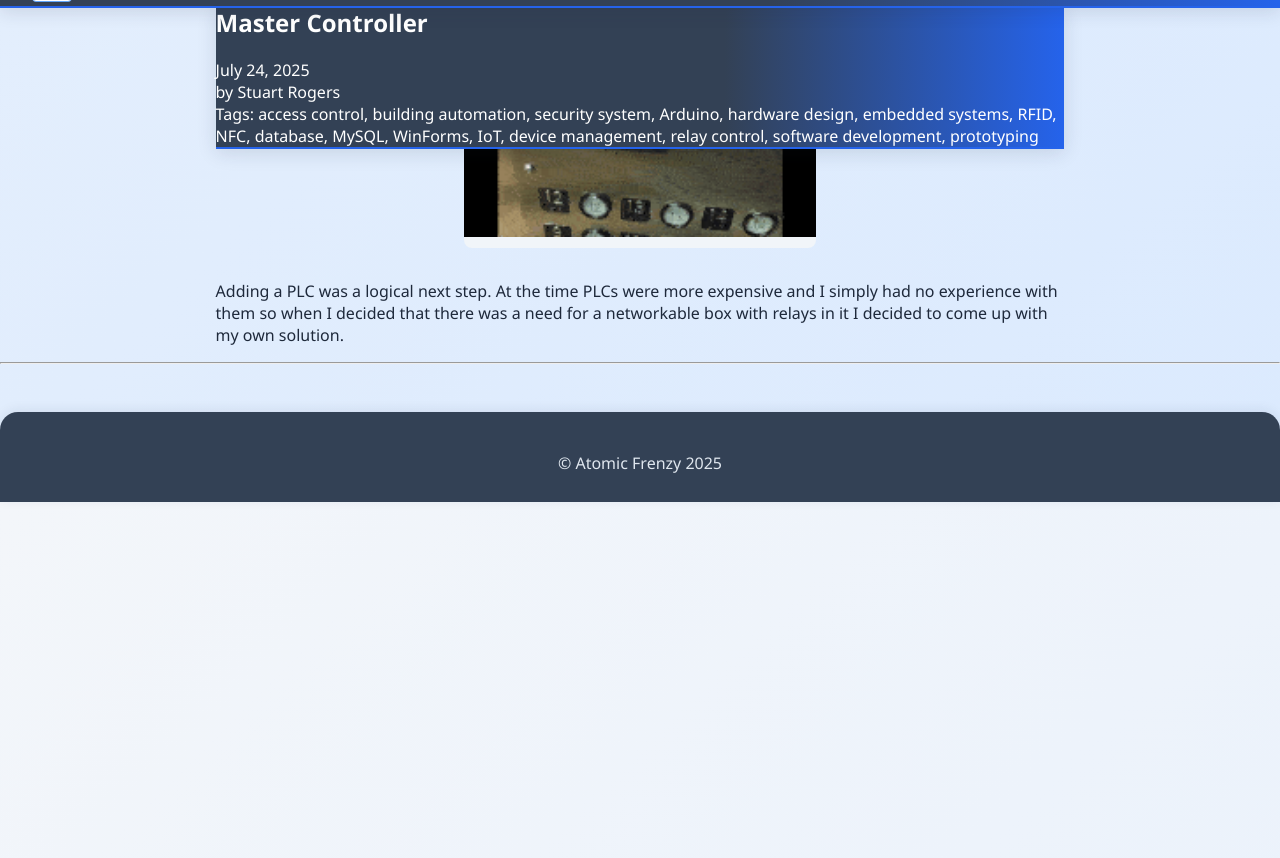
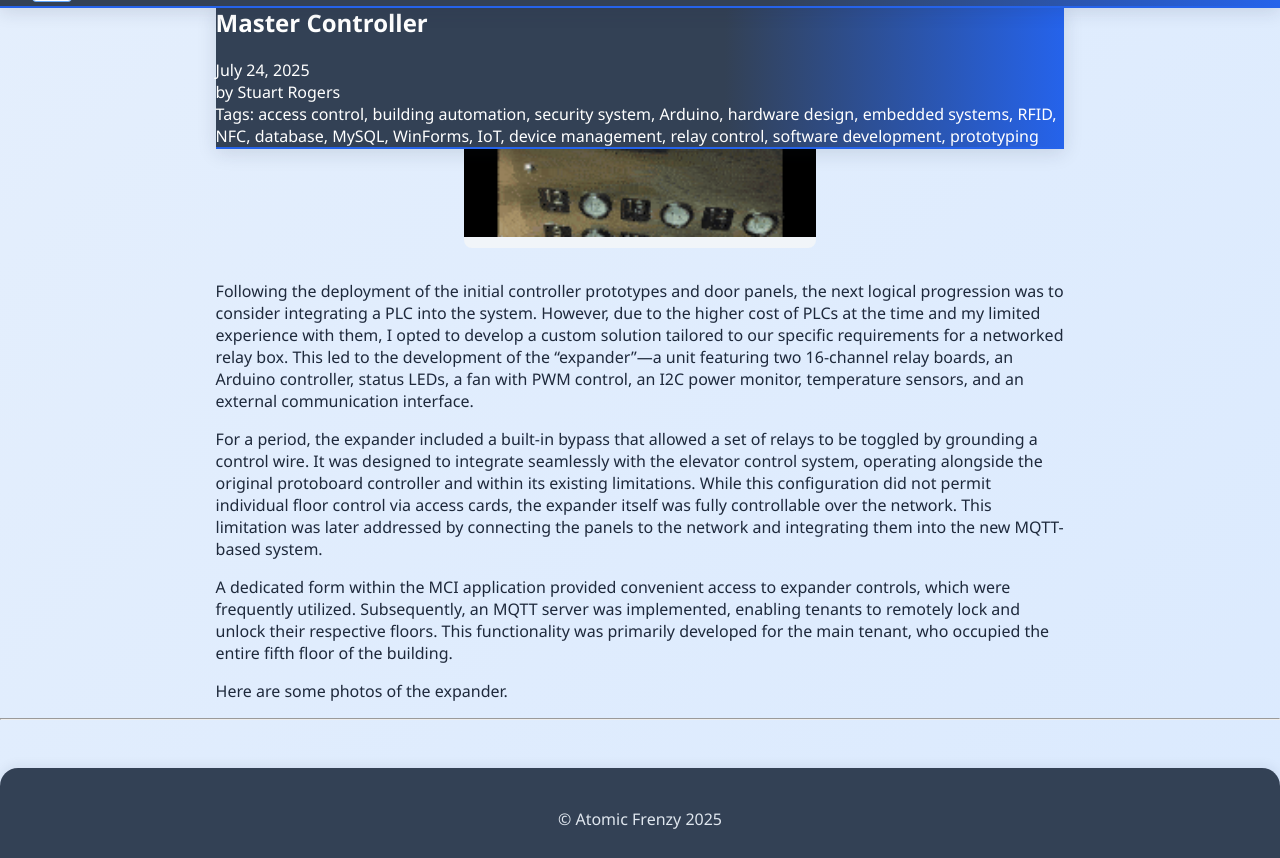
Before and after one commit to rogersstuart/atomicfrenzy-site, a Jekyll site: the page built from _projects/mastercontroller.md, in a window 1280 px wide and 900 px high, scrolled down 3467 px, cut to the strip 42-900 px from the top of the window. Built offline with Jekyll 4.4.1, drawn with Linux system fonts in a browser that asks for light colours; before the commit the page ends 4011 px from its top, so only the background shows below that.

```diff
--- a/_projects/mastercontroller.md
+++ b/_projects/mastercontroller.md
@@ -78,4 +78,10 @@ Below are several photos of the door panels.
   <img src="/assets/images/projects/mastercontroller/panelaction.gif" alt="Panel In Action">
 </div>
 
-Adding a PLC was a logical next step. At the time PLCs were more expensive and I simply had no experience with them so when I decided that there was a need for a networkable box with relays in it I decided to come up with my own solution.
+Following the deployment of the initial controller prototypes and door panels, the next logical progression was to consider integrating a PLC into the system. However, due to the higher cost of PLCs at the time and my limited experience with them, I opted to develop a custom solution tailored to our specific requirements for a networked relay box. This led to the development of the "expander"—a unit featuring two 16-channel relay boards, an Arduino controller, status LEDs, a fan with PWM control, an I2C power monitor, temperature sensors, and an external communication interface.
+
+For a period, the expander included a built-in bypass that allowed a set of relays to be toggled by grounding a control wire. It was designed to integrate seamlessly with the elevator control system, operating alongside the original protoboard controller and within its existing limitations. While this configuration did not permit individual floor control via access cards, the expander itself was fully controllable over the network. This limitation was later addressed by connecting the panels to the network and integrating them into the new MQTT-based system.
+
+A dedicated form within the MCI application provided convenient access to expander controls, which were frequently utilized. Subsequently, an MQTT server was implemented, enabling tenants to remotely lock and unlock their respective floors. This functionality was primarily developed for the main tenant, who occupied the entire fifth floor of the building.
+
+Here are some photos of the expander.
```
Also changed, not shown: _projects/inputswitchingtest3.md (+4 -1 lines), assets/images/projects/inputswitchingtest3/prox.gif (added).
